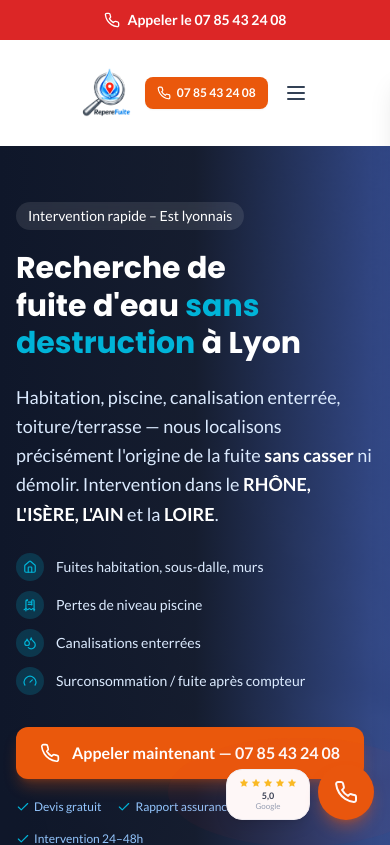
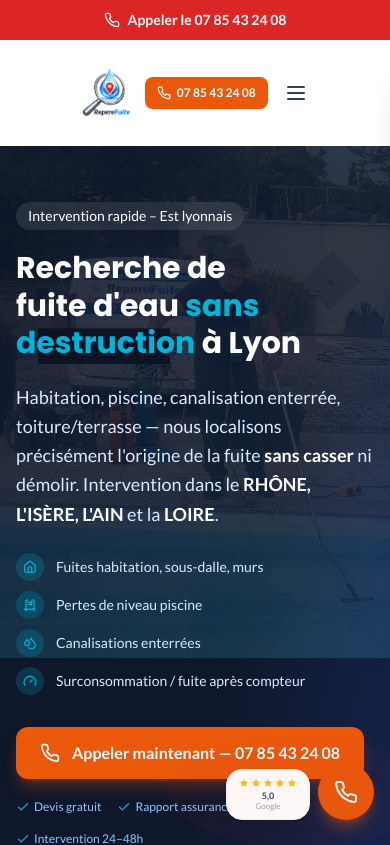
Before and after one commit to enzotrade11/reperefuite, a Next.js app: page / in a window 390 px wide. Shown: the top 845 px of the page. Built offline with nearby package versions, Linux system fonts and the light colour scheme.

Commit message:
fix: nouvelle photo hero + plaque masquee + barre telephone mobile

```diff
--- a/src/components/sections/Hero.tsx
+++ b/src/components/sections/Hero.tsx
@@ -38,18 +38,18 @@ export default function Hero() {
 
   return (
     <>
-      <section className="relative text-white overflow-hidden min-h-[600px] lg:min-h-[700px] flex items-center">
-        {/* Background image */}
+      <section className="relative text-white overflow-hidden min-h-[600px] lg:min-h-[700px] flex items-center bg-slate-900">
+        {/* Background image - taille normale, non zoomée */}
         <Image
-          src="/images/hero-thermal.jpg"
-          alt=""
+          src="/images/hero-bg-piscine-blur.jpg"
+          alt="Technicien RepereFuite en intervention détection fuite piscine"
           fill
-          className="object-cover object-center"
+          className="object-contain object-top opacity-40"
           priority
           quality={90}
         />
-        {/* Dark overlay */}
-        <div className="absolute inset-0 bg-gradient-to-r from-slate-900 via-slate-900/95 to-blue-900/80" />
+        {/* Dark overlay - style serrurier-urgence-centre.fr */}
+        <div className="absolute inset-0 bg-gradient-to-br from-slate-900/70 via-slate-900/60 to-blue-900/70" />
 
         {/* Content */}
         <div className="relative w-full max-w-7xl mx-auto px-4 sm:px-6 lg:px-8 py-16 sm:py-20 lg:py-24">
```
Also changed, not shown: public/images/hero-bg-piscine-blur.jpg (added), public/images/hero-bg-piscine.jpg (added).
